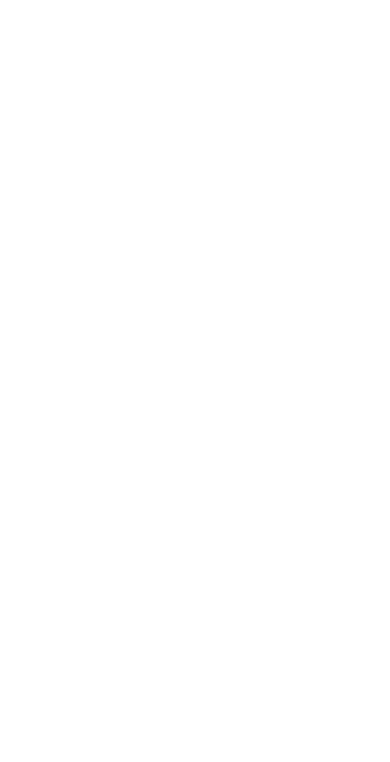
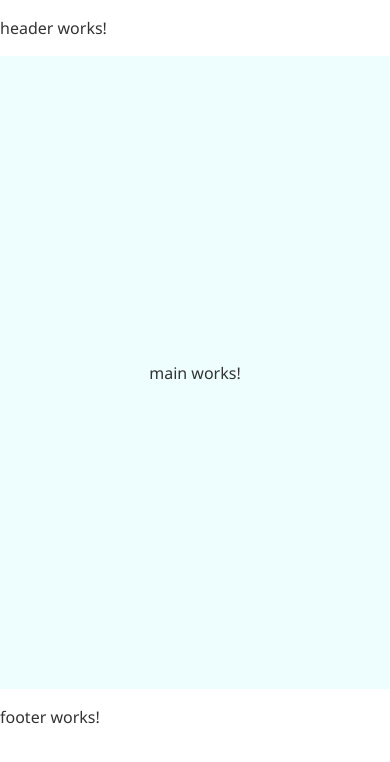
Before and after one commit to Riguigo/uc00245-algoritmia, an Angular app in the folder 00245/: page / in a window 390 px wide. Shown: the top 762 px of the page. Built offline with nearby package versions, Linux system fonts and the light colour scheme.

Commit message:
header, main and footer

```diff
--- a/00245/src/app/app.css
+++ b/00245/src/app/app.css
@@ -0,0 +1,70 @@
+/* Reset e estilos base */
+* {
+  margin: 0;
+  padding: 0;
+  box-sizing: border-box;
+  font-family: "Segoe UI", Tahoma, Geneva, Verdana, sans-serif;
+}
+
+body {
+  display: flex;
+  flex-direction: column;
+  min-height: 100vh;
+  color: #333;
+  line-height: 1.6;
+}
+
+app-header {
+  width: 100%;
+  min-height: max-content;
+}
+
+/* Conteúdo principal */
+app-main {
+  flex: 1;
+  min-height: 75vh;
+  display: flex;
+  flex-wrap: wrap;
+  align-items: center;
+  justify-content: center;
+  align-content: center;
+  background-color: var(--background-color);
+}
+
+/* Rodapé */
+app-footer {
+  width: 100%;
+  min-height: max-content;
+}
+
+/* Media Queries para responsividade */
+
+/* Tablets e telas menores */
+@media (max-width: 768px) {
+  main {
+    justify-content: center;
+    padding: 0.5rem;
+    min-height: 60vh; /* Ajuste para dar mais espaço ao conteúdo */
+  }
+}
+
+/* Dispositivos móveis */
+@media (max-width: 480px) {
+  body {
+    line-height: 1.5; /* Ajuste fino para melhor legibilidade */
+  }
+  main {
+    flex-direction: column;
+    align-items: stretch;
+    justify-content: flex-start;
+    min-height: 60vh;
+    padding: 0.5rem;
+  }
+}
+
+/* Telas muito pequenas (opcional) */
+@media (max-width: 320px) {
+  main {
+    padding: 0.25rem;
+  }
+}
--- a/00245/src/app/app.html
+++ b/00245/src/app/app.html
@@ -1,4 +1,15 @@
+<body>
 
+    <div class="header">
+        <app-header></app-header>
+    </div>
 
+    <div class="main">
+        <app-main></app-main>
+    </div>
 
-<router-outlet />
+    <div class="footer">
+        <app-footer></app-footer>
+    </div>
+
+</body>
--- a/00245/src/app/app.ts
+++ b/00245/src/app/app.ts
@@ -1,9 +1,12 @@
 import { Component, signal } from '@angular/core';
 import { RouterOutlet } from '@angular/router';
+import { Header } from "./components/header/header";
+import { Main } from "./components/main/main";
+import { Footer } from "./components/footer/footer";
 
 @Component({
   selector: 'app-root',
-  imports: [RouterOutlet],
+  imports: [RouterOutlet, Header, Main, Footer],
   templateUrl: './app.html',
   styleUrl: './app.css'
 })
--- a/00245/src/app/components/main/main.html
+++ b/00245/src/app/components/main/main.html
@@ -1 +1,3 @@
 <p>main works!</p>
+
+<router-outlet />
--- a/00245/src/app/components/main/main.ts
+++ b/00245/src/app/components/main/main.ts
@@ -1,9 +1,10 @@
 import { CommonModule } from '@angular/common';
 import { Component } from '@angular/core';
+import { RouterOutlet } from "@angular/router";
 
 @Component({
   selector: 'app-main',
-  imports: [CommonModule],
+  imports: [CommonModule, RouterOutlet],
   templateUrl: './main.html',
   styleUrl: './main.css'
 })
```
